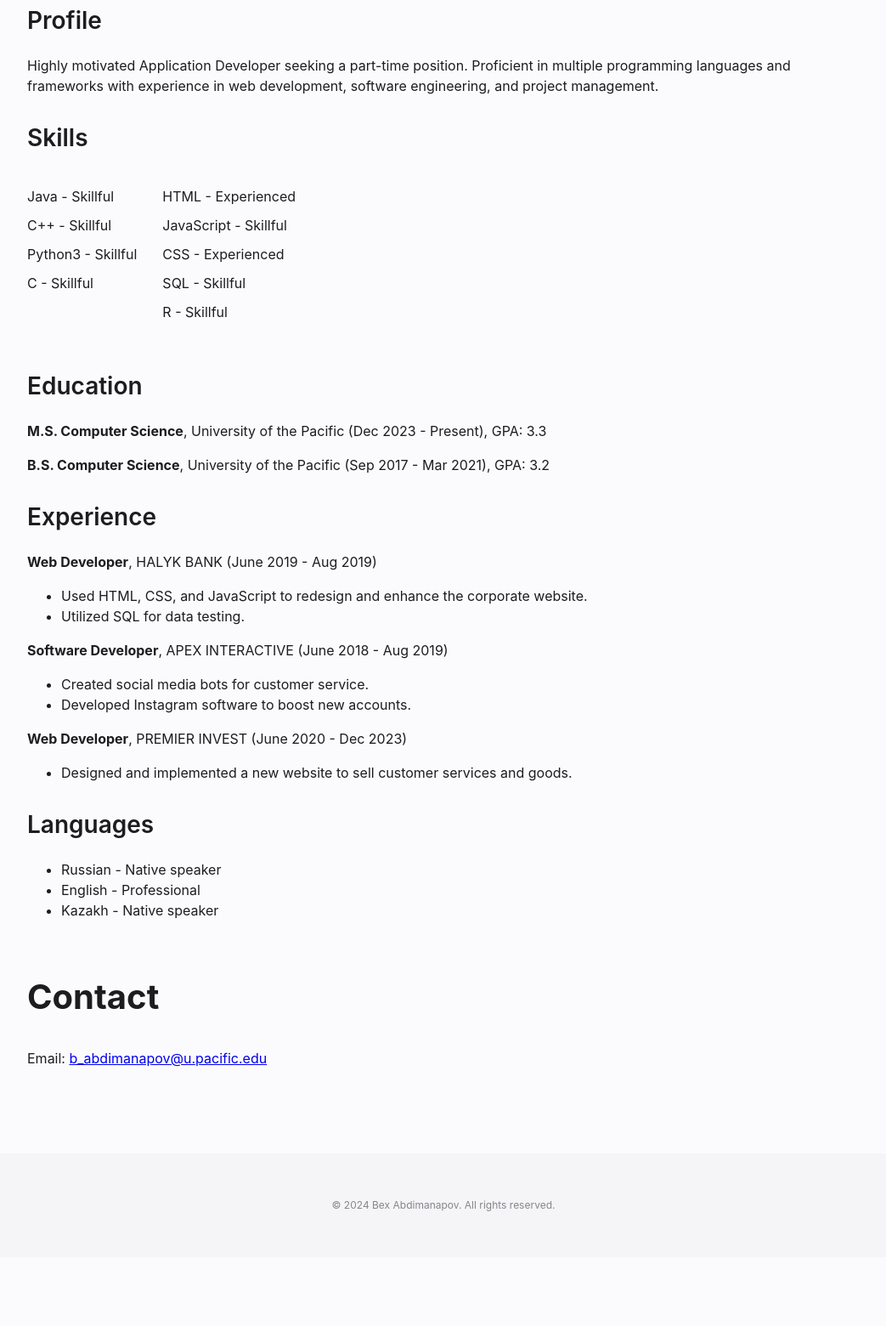
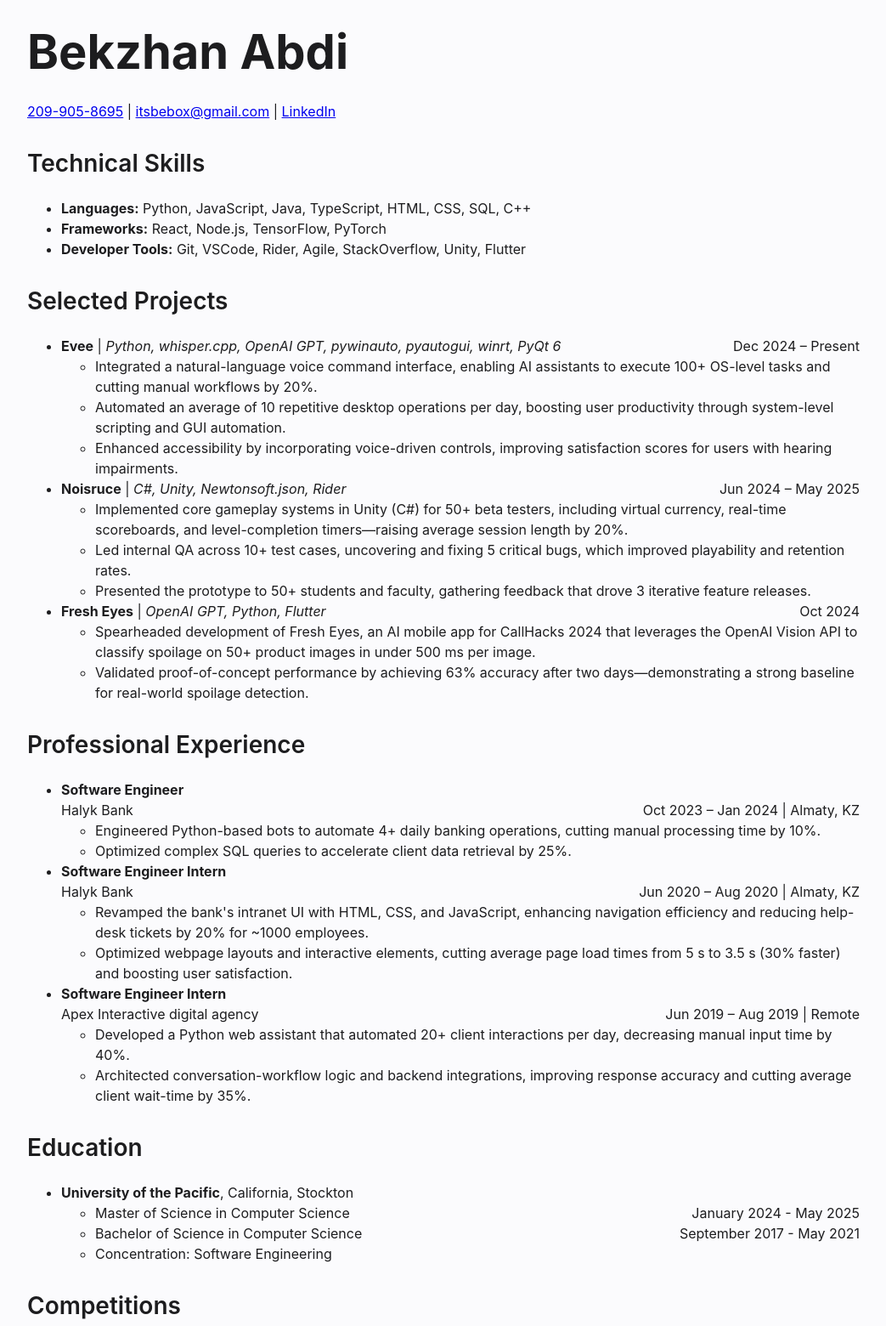
Before and after one commit to theonlybex/theonlybex.github.io, a plain HTML site: page index.html in a window 1280 px wide. Shown: the part 4112-5672 px from the top of the page at 85% size, without its empty margins (118-1161 px from the left). Before the commit the page ends 5591 px from the top, so only its background shows below. Drawn offline with Linux system fonts and the light colour scheme.

Commit message:
updated resume information

```diff
--- a/index.html
+++ b/index.html
@@ -220,57 +220,89 @@
 
         </section>
 
-        <!-- Adding Resume information here -->
+        <!-- Updated Resume information here -->
         <section id="resume">
             <h2>Resume</h2>
             <div class="resume-section">
-                <h3>Profile</h3>
-                <p>Highly motivated Application Developer seeking a part-time position. Proficient in multiple
-                    programming languages and frameworks with experience in web development, software engineering, and
-                    project management.</p>
+                <h1>Bekzhan Abdi</h1>
+                <p>
+                    <a href="tel:2099058695">209-905-8695</a> |
+                    <a href="mailto:itsbebox@gmail.com">itsbebox@gmail.com</a> |
+                    <a href="https://linkedin.com">LinkedIn</a>
+                </p>
 
-                <h3>Skills</h3>
-                <div class="skills-container">
-                    <ul>
-                        <li>Java - Skillful</li>
-                        <li>C++ - Skillful</li>
-                        <li>Python3 - Skillful</li>
-                        <li>C - Skillful</li>
-                    </ul>
-                    <ul>
-                        <li>HTML - Experienced</li>
-                        <li>JavaScript - Skillful</li>
-                        <li>CSS - Experienced</li>
-                        <li>SQL - Skillful</li>
-                        <li>R - Skillful</li>
-                    </ul>
-                </div>
+                <h3>Technical Skills</h3>
+                <ul>
+                    <li><strong>Languages:</strong> Python, JavaScript, Java, TypeScript, HTML, CSS, SQL, C++</li>
+                    <li><strong>Frameworks:</strong> React, Node.js, TensorFlow, PyTorch</li>
+                    <li><strong>Developer Tools:</strong> Git, VSCode, Rider, Agile, StackOverflow, Unity, Flutter</li>
+                </ul>
+
+                <h3>Selected Projects</h3>
+                <ul>
+                    <li><strong>Evee</strong> | <em>Python, whisper.cpp, OpenAI GPT, pywinauto, pyautogui, winrt, PyQt 6</em> <span style="float:right">Dec 2024 – Present</span>
+                        <ul>
+                            <li>Integrated a natural-language voice command interface, enabling AI assistants to execute 100+ OS-level tasks and cutting manual workflows by 20%.</li>
+                            <li>Automated an average of 10 repetitive desktop operations per day, boosting user productivity through system-level scripting and GUI automation.</li>
+                            <li>Enhanced accessibility by incorporating voice-driven controls, improving satisfaction scores for users with hearing impairments.</li>
+                        </ul>
+                    </li>
+                    <li><strong>Noisruce</strong> | <em>C#, Unity, Newtonsoft.json, Rider</em> <span style="float:right">Jun 2024 – May 2025</span>
+                        <ul>
+                            <li>Implemented core gameplay systems in Unity (C#) for 50+ beta testers, including virtual currency, real-time scoreboards, and level-completion timers—raising average session length by 20%.</li>
+                            <li>Led internal QA across 10+ test cases, uncovering and fixing 5 critical bugs, which improved playability and retention rates.</li>
+                            <li>Presented the prototype to 50+ students and faculty, gathering feedback that drove 3 iterative feature releases.</li>
+                        </ul>
+                    </li>
+                    <li><strong>Fresh Eyes</strong> | <em>OpenAI GPT, Python, Flutter</em> <span style="float:right">Oct 2024</span>
+                        <ul>
+                            <li>Spearheaded development of Fresh Eyes, an AI mobile app for CallHacks 2024 that leverages the OpenAI Vision API to classify spoilage on 50+ product images in under 500 ms per image.</li>
+                            <li>Validated proof-of-concept performance by achieving 63% accuracy after two days—demonstrating a strong baseline for real-world spoilage detection.</li>
+                        </ul>
+                    </li>
+                </ul>
+
+                <h3>Professional Experience</h3>
+                <ul>
+                    <li><strong>Software Engineer</strong> <br>Halyk Bank <span style="float:right">Oct 2023 – Jan 2024 | Almaty, KZ</span>
+                        <ul>
+                            <li>Engineered Python-based bots to automate 4+ daily banking operations, cutting manual processing time by 10%.</li>
+                            <li>Optimized complex SQL queries to accelerate client data retrieval by 25%.</li>
+                        </ul>
+                    </li>
+                    <li><strong>Software Engineer Intern</strong> <br>Halyk Bank <span style="float:right">Jun 2020 – Aug 2020 | Almaty, KZ</span>
+                        <ul>
+                            <li>Revamped the bank's intranet UI with HTML, CSS, and JavaScript, enhancing navigation efficiency and reducing help-desk tickets by 20% for ~1000 employees.</li>
+                            <li>Optimized webpage layouts and interactive elements, cutting average page load times from 5 s to 3.5 s (30% faster) and boosting user satisfaction.</li>
+                        </ul>
+                    </li>
+                    <li><strong>Software Engineer Intern</strong> <br>Apex Interactive digital agency <span style="float:right">Jun 2019 – Aug 2019 | Remote</span>
+                        <ul>
+                            <li>Developed a Python web assistant that automated 20+ client interactions per day, decreasing manual input time by 40%.</li>
+                            <li>Architected conversation-workflow logic and backend integrations, improving response accuracy and cutting average client wait-time by 35%.</li>
+                        </ul>
+                    </li>
+                </ul>
 
                 <h3>Education</h3>
-                <p><strong>M.S. Computer Science</strong>, University of the Pacific (Dec 2023 - Present), GPA: 3.3</p>
-                <p><strong>B.S. Computer Science</strong>, University of the Pacific (Sep 2017 - Mar 2021), GPA: 3.2</p>
-
-                <h3>Experience</h3>
-                <p><strong>Web Developer</strong>, HALYK BANK (June 2019 - Aug 2019)</p>
                 <ul>
-                    <li>Used HTML, CSS, and JavaScript to redesign and enhance the corporate website.</li>
-                    <li>Utilized SQL for data testing.</li>
-                </ul>
-                <p><strong>Software Developer</strong>, APEX INTERACTIVE (June 2018 - Aug 2019)</p>
-                <ul>
-                    <li>Created social media bots for customer service.</li>
-                    <li>Developed Instagram software to boost new accounts.</li>
-                </ul>
-                <p><strong>Web Developer</strong>, PREMIER INVEST (June 2020 - Dec 2023)</p>
-                <ul>
-                    <li>Designed and implemented a new website to sell customer services and goods.</li>
+                    <li><strong>University of the Pacific</strong>, California, Stockton
+                        <ul>
+                            <li>Master of Science in Computer Science <span style="float:right">January 2024 - May 2025</span></li>
+                            <li>Bachelor of Science in Computer Science <span style="float:right">September 2017 - May 2021</span></li>
+                            <li>Concentration: Software Engineering</li>
+                        </ul>
+                    </li>
                 </ul>
 
-                <h3>Languages</h3>
+                <h3>Competitions</h3>
                 <ul>
-                    <li>Russian - Native speaker</li>
-                    <li>English - Professional</li>
-                    <li>Kazakh - Native speaker</li>
+                    <li><strong>Google Developers Club</strong>, California, San Francisco <span style="float:right">Jan 2024 – Present</span>
+                        <ul>
+                            <li>Represented University of the Pacific at CallHacks 2024 hosted by UC Berkley.</li>
+                            <li>Co-developed "Fresh Eyes" a mobile app that received over 30 positive reviews from hackathon judges, sponsors and event participants.</li>
+                        </ul>
+                    </li>
                 </ul>
             </div>
         </section>
```
